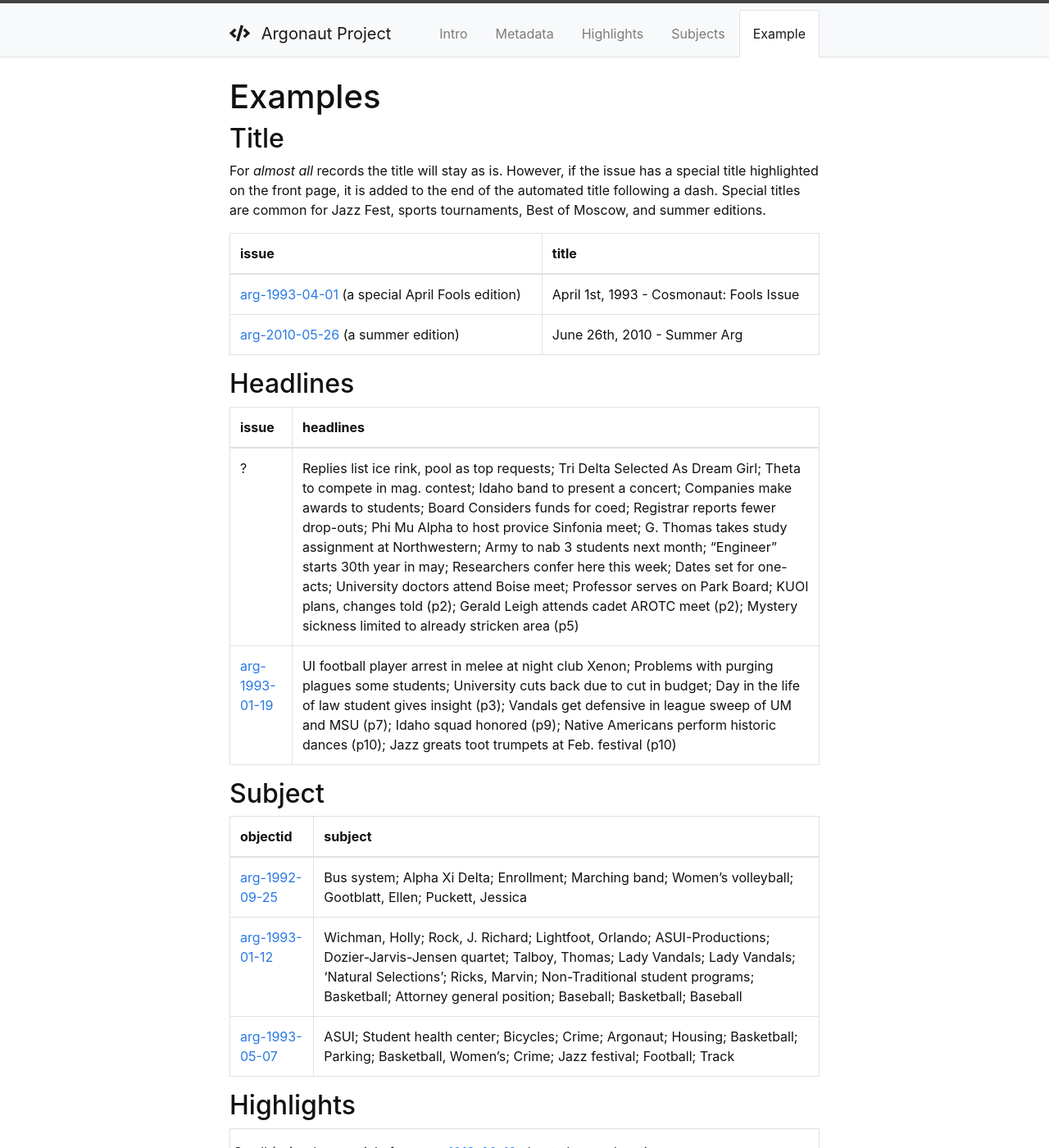
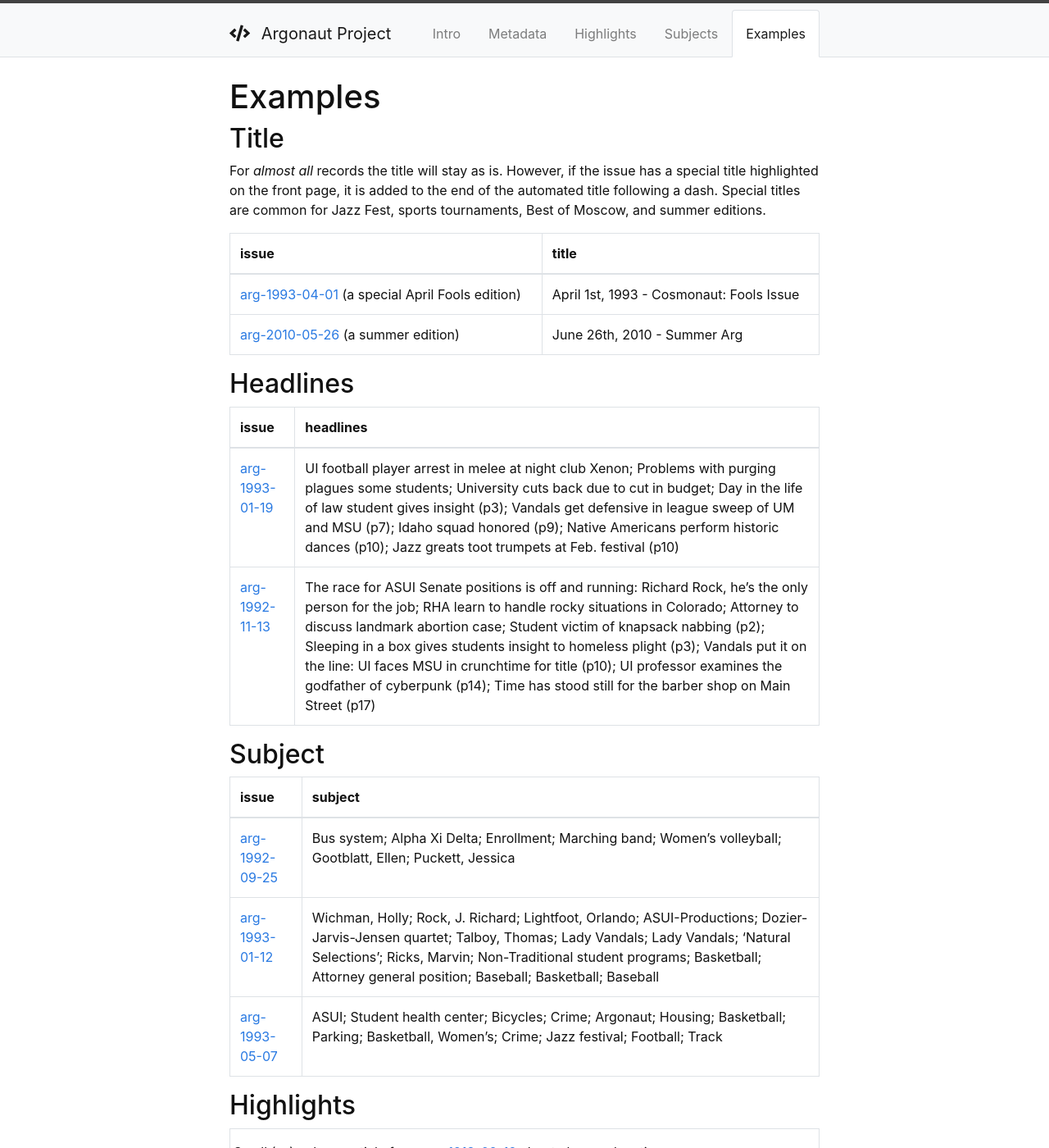
Before and after one commit to thecdil/argonaut-project, a Jekyll site: the page built from content/4-examples.md, in a window 1280 px wide and 1400 px high. Shown: the whole window at 82% size. Built offline with Jekyll 4.4.1, drawn with Linux system fonts in a browser that asks for light colours.

Commit message:
update example

```diff
--- a/content/4-examples.md
+++ b/content/4-examples.md
@@ -1,5 +1,5 @@
 ---
-title: Example
+title: Examples
 nav: true
 ---
 
@@ -22,13 +22,13 @@ Special titles are common for Jazz Fest, sports tournaments, Best of Moscow, and
 {:.table .table-bordered}
 | issue | headlines |
 | --- | --- |
-| ? | Replies list ice rink, pool as top requests; Tri Delta Selected As Dream Girl; Theta to compete in mag. contest; Idaho band to present a concert; Companies make awards to students; Board Considers funds for coed; Registrar reports fewer drop-outs; Phi Mu Alpha to host provice Sinfonia meet; G. Thomas takes study assignment at Northwestern; Army to nab 3 students next month; "Engineer" starts 30th year in may; Researchers confer here this week; Dates set for one-acts; University doctors attend Boise meet; Professor serves on Park Board; KUOI plans, changes told (p2); Gerald Leigh attends cadet AROTC meet (p2); Mystery sickness limited to already stricken area (p5) |
 | [arg-1993-01-19](https://digital.lib.uidaho.edu/utils/getfile/collection/argonaut/id/10342/filename/arg-1993-01-19.pdf) | UI football player arrest in melee at night club Xenon; Problems with purging plagues some students; University cuts back due to cut in budget; Day in the life of law student gives insight (p3); Vandals get defensive in league sweep of UM and MSU (p7); Idaho squad honored (p9); Native Americans perform historic dances (p10); Jazz greats toot trumpets at Feb. festival (p10) |
+| [arg-1992-11-13](https://digital.lib.uidaho.edu/utils/getfile/collection/argonaut/id/9180/filename/arg-1992-11-13.pdf) | The race for ASUI Senate positions is off and running: Richard Rock, he's the only person for the job; RHA learn to handle rocky situations in Colorado; Attorney to discuss landmark abortion case; Student victim of knapsack nabbing (p2); Sleeping in a box gives students insight to homeless plight (p3); Vandals put it on the line: UI faces MSU in crunchtime for title (p10); UI professor examines the godfather of cyberpunk (p14); Time has stood still for the barber shop on Main Street (p17) |
 
 ## Subject
 
 {:.table .table-bordered}
-| objectid | subject |
+| issue | subject |
 | --- | --- |
 | [arg-1992-09-25](https://digital.lib.uidaho.edu/utils/getfile/collection/argonaut/id/9167/filename/arg-1992-09-25.pdf) | Bus system; Alpha Xi Delta; Enrollment; Marching band; Women's volleyball; Gootblatt, Ellen; Puckett, Jessica |
 | [arg-1993-01-12](https://digital.lib.uidaho.edu/utils/getfile/collection/argonaut/id/9186/filename/arg-1993-01-12.pdf) | Wichman, Holly; Rock, J. Richard; Lightfoot, Orlando; ASUI-Productions; Dozier-Jarvis-Jensen quartet; Talboy, Thomas; Lady Vandals; Lady Vandals; 'Natural Selections'; Ricks, Marvin; Non-Traditional student programs; Basketball; Attorney general position; Baseball; Basketball; Baseball |
```
